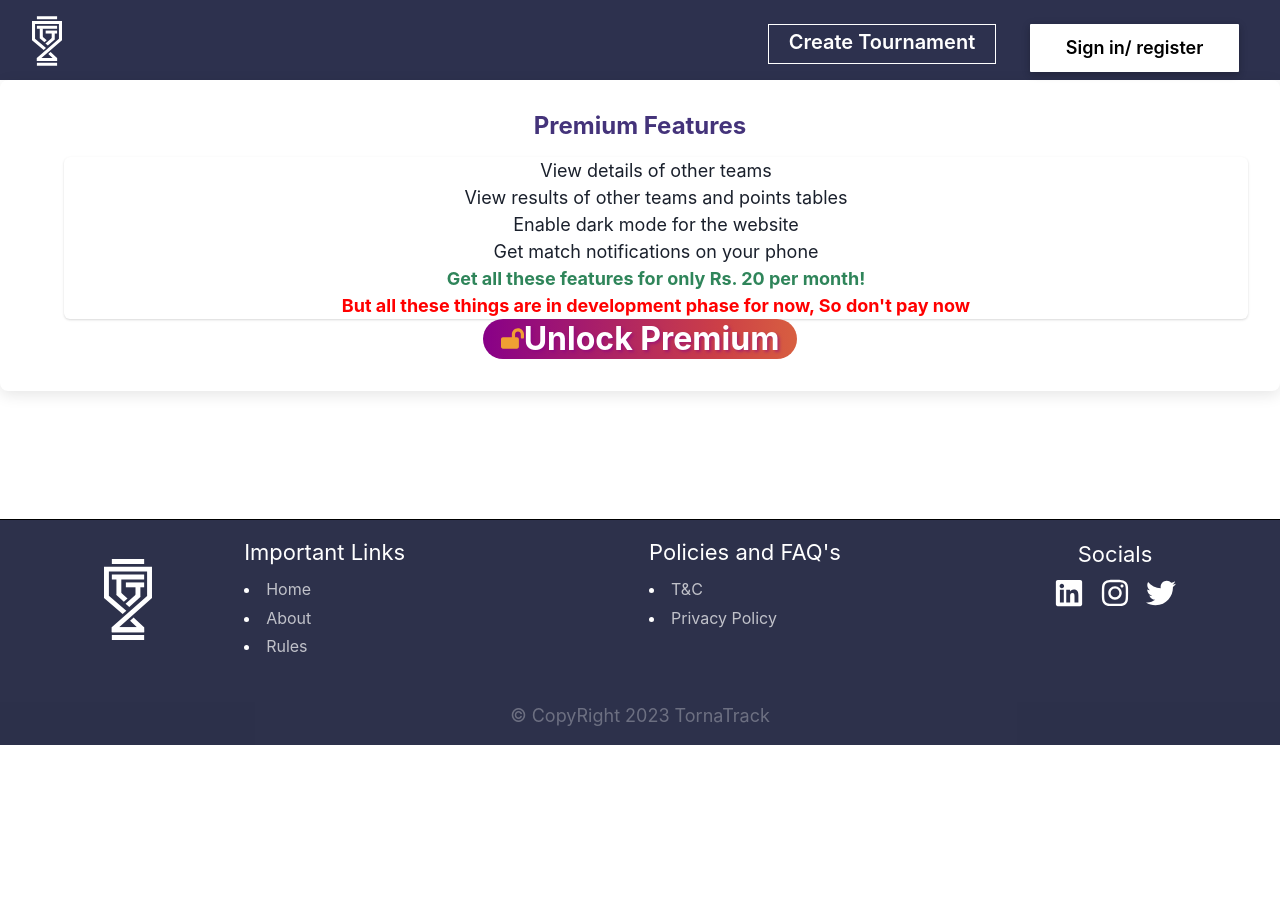
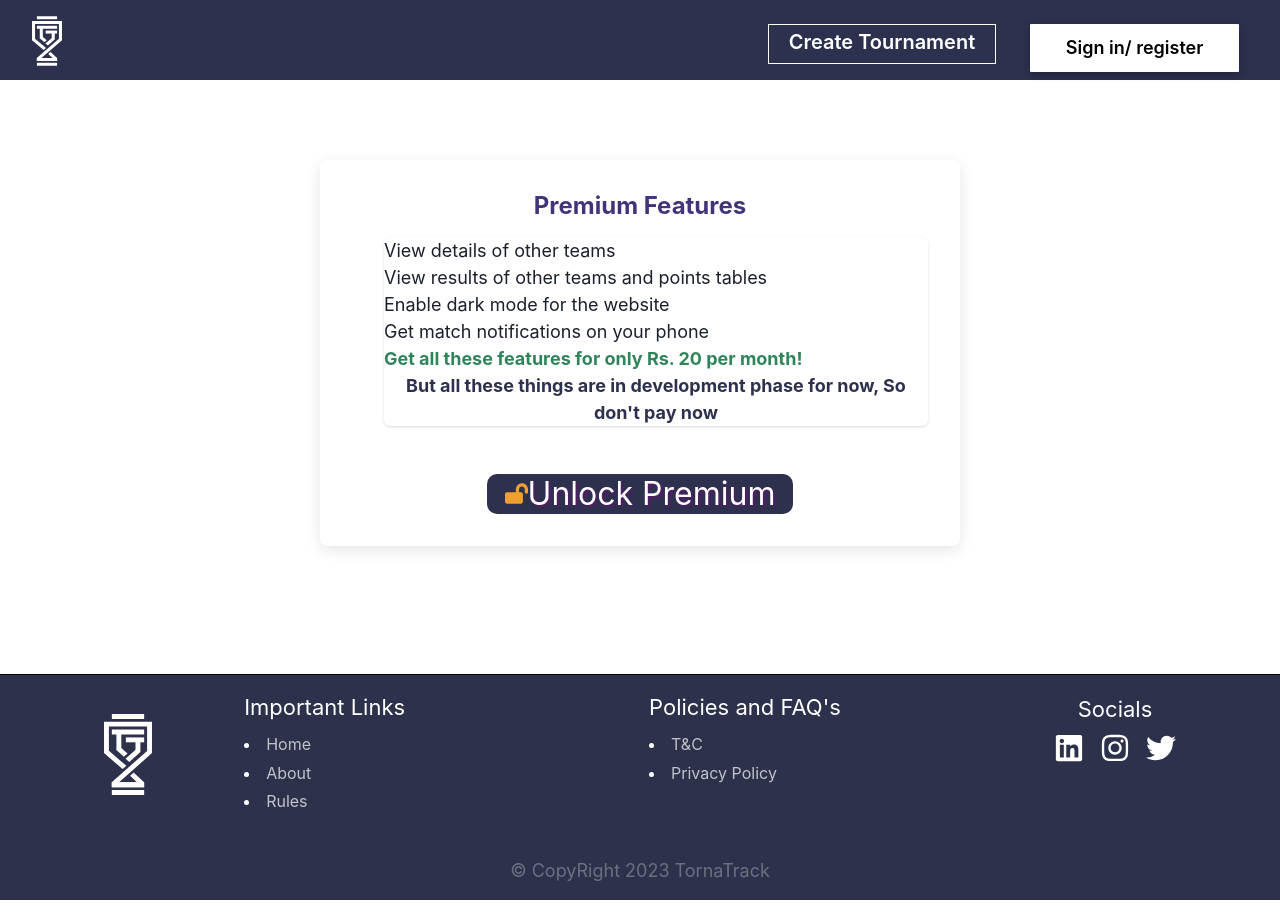
Before and after one commit to kalviumcommunity/TournaTrack, a React (Create React App) app in the folder client/: page /premium in a window 1280 px wide. Before the commit the page ends 800 px from the top, so only its background shows below. Built offline with nearby package versions, Linux system fonts and the light colour scheme.

Commit message:
bugs fix

```diff
--- a/client/src/component/AboutUs.js
+++ b/client/src/component/AboutUs.js
@@ -116,7 +116,7 @@ const AboutUs = () => {
                 <HStack spacing={4} display={"flex"} marginTop={"2vh"}>
                   <IconButton
                     as={Link}
-                    href="https://twitter.com/example"
+                    href="https://twitter.com/im_shubhk"
                     target="_blank"
                     rel="noopener noreferrer"
                     aria-label="Twitter"
@@ -127,7 +127,7 @@ const AboutUs = () => {
                   />
                   <IconButton
                     as={Link}
-                    href="https://facebook.com/example"
+                    href="https://www.facebook.com/people/Shubham-Rai/pfbid0LuqU4s5gpfc3UU1wpxJuKkQ9J7gvUiYrDuH8s615FhcLw4egEzDif9nfZSYEo6UWl/?mibextid=ZbWKwL"
                     target="_blank"
                     rel="noopener noreferrer"
                     aria-label="Facebook"
@@ -147,7 +147,7 @@ const AboutUs = () => {
                   />
                   <IconButton
                     as={Link}
-                    href="https://instagram.com/example"
+                    href="https://www.instagram.com/i_mshubhamk/"
                     target="_blank"
                     rel="noopener noreferrer"
                     aria-label="Instagram"
--- a/client/src/component/Created.js
+++ b/client/src/component/Created.js
@@ -8,6 +8,7 @@ import {
   CardBody,
   SimpleGrid,
   Text,
+  Box,
 } from "@chakra-ui/react";
 const Created = () => {
   const [data, setData] = useState();
@@ -25,7 +26,7 @@ const Created = () => {
     getData();
   }, []);
   return (
-    <div>
+    <Box width="100vw" minHeight={"100vh"} margin>
       <Tournament />
       <Link to="/sechdule">
         <Flex
@@ -86,7 +87,7 @@ const Created = () => {
             );
           })}
       </SimpleGrid>
-    </div>
+    </Box>
   );
 };
 
--- a/client/src/component/Detail.js
+++ b/client/src/component/Detail.js
@@ -28,7 +28,7 @@ function Detail() {
   console.log(details);
 
   return (
-    <>
+    <Box minHeight={"100vh"}>
       <Image
         src={bgimage}
         position={"absolute"}
@@ -42,8 +42,8 @@ function Detail() {
         ) : (
           <Box
             // backgroundImage={{ base: "", md: bgimage, lg: bgimage }}
-            // height={{ base: "70vh", md: "100vh", lg: "100vh" }}
-            backgroundSize={"100vw 100vh"}
+            height={{ base: "70vh", md: "100vh", lg: "100vh" }}
+            backgroundSize={"100vw"}
             backgroundRepeat={"no-repeat"}
             width={{ base: "100vw", md: "100vw", lg: "100vw" }}
           >
@@ -304,7 +304,7 @@ function Detail() {
           </Box>
         )}
       </Box>
-    </>
+    </Box>
   );
 }
 
--- a/client/src/component/Footer.js
+++ b/client/src/component/Footer.js
@@ -228,7 +228,12 @@ function Footer() {
                       backgroundColor: "#2d314b",
                     }}
                   >
-                    <Link to={"https://www.linkedin.com"} target="_blank">
+                    <Link
+                      to={
+                        "https://www.linkedin.com/in/shubham-kumar-9667b8226/"
+                      }
+                      target="_blank"
+                    >
                       <FaLinkedin
                         size={30}
                         className="login"
@@ -238,14 +243,14 @@ function Footer() {
                         }}
                       />
                     </Link>
-                    <Link to={"https://www.instagram.com"}>
+                    <Link to={"https://www.instagram.com/i_mshubhamk/"}>
                       <FaInstagram
                         size={30}
                         className="login"
                         style={{ backgroundColor: "#2d314b", color: "white" }}
                       />
                     </Link>
-                    <Link to={"https://twitter.com"}>
+                    <Link to={"https://twitter.com/im_shubhk"}>
                       <FaTwitter
                         size={30}
                         className="login"
--- a/client/src/component/Participated.js
+++ b/client/src/component/Participated.js
@@ -1,17 +1,14 @@
-import { Box,Flex } from '@chakra-ui/react';
-import React from 'react';
-import Tournament from './Tournament';
-import { Link } from 'react-router-dom';
+import { Box, Flex } from "@chakra-ui/react";
+import React from "react";
+import Tournament from "./Tournament";
+import { Link } from "react-router-dom";
 
 const Participated = () => {
   return (
-
-      <>
-      <Tournament/>
-
-      </>
-
+    <Box width="100vw" height="100vh">
+      <Tournament />
+    </Box>
   );
-}
+};
 
 export default Participated;
--- a/client/src/component/Premium.js
+++ b/client/src/component/Premium.js
@@ -54,6 +54,9 @@ const Premium = () => {
   return (
     <Box
       p={8}
+      marginLeft={"40vh"}
+      marginRight={"40vh"}
+      marginTop={"10vh"}
       bg="white"
       borderRadius="lg"
       boxShadow="0px 4px 15px rgba(0, 0, 0, 0.1)"
@@ -75,7 +78,9 @@ const Premium = () => {
         spacing={2}
         listStyleType="none"
         fontSize="lg"
-        textAlign={"center"}
+        textAlign={"right"}
+        display={"flex"}
+        alignItems={"flex-start"}
       >
         <Text>View details of other teams</Text>
         <Text>View results of other teams and points tables</Text>
@@ -90,19 +95,24 @@ const Premium = () => {
         >
           Get all these features for only Rs. 20 per month!
         </Text>
-        <Text fontSize="lg" fontWeight="bold" textAlign="center" color="red">
+        <Text
+          fontSize="lg"
+          fontWeight="bold"
+          textAlign="center"
+          color="hsl(233deg 27% 24%)"
+        >
           But all these things are in development phase for now, So don't pay
           now{" "}
         </Text>
       </Card>
       <Button
+        marginTop="3rem"
         px="1.1em"
         py="0.6em"
-        fontWeight="bold"
-        borderRadius="30px"
+        fontWeight="md"
+        borderRadius="10px"
         textShadow="2px 2px 3px rgb(136 0 136 / 50%)"
-        bgGradient="linear(to right, #880088, #aa2068, #cc3f47, #de6f3d, #f09f33, #de6f3d, #cc3f47, #aa2068, #880088)"
-        bgSize="300%"
+        background="hsl(233deg 27% 24%)"
         bgPosition="left center"
         transition="background .3s ease"
         color="white"
--- a/client/src/component/Tournament.js
+++ b/client/src/component/Tournament.js
@@ -1,25 +1,19 @@
-import { Box,Flex } from '@chakra-ui/react';
-import React from 'react';
-import { Link } from 'react-router-dom';
+import { Box, Flex } from "@chakra-ui/react";
+import React from "react";
+import { Link } from "react-router-dom";
 const Tournament = () => {
   return (
-   <>
-   <Box>
-    <Flex justifyContent={'space-around'} marginTop={'5'}>
-        <Link to = '/tournamentparticipated'>
-        <Flex fontSize={'xx-large'}>
-            Participated Tournament
-        </Flex>
+    <Box>
+      <Flex justifyContent={"space-around"} marginTop={"5"}>
+        <Link to="/tournamentparticipated">
+          <Flex fontSize={"xx-large"}>Participated Tournament</Flex>
         </Link>
-        <Link to = '/tournamentcreated'>
-        <Flex fontSize={'xx-large'}>
-            Created Tournament
-        </Flex>
+        <Link to="/tournamentcreated">
+          <Flex fontSize={"xx-large"}>Created Tournament</Flex>
         </Link>
-    </Flex>
-   </Box>
-   </>
+      </Flex>
+    </Box>
   );
-}
+};
 
 export default Tournament;
```
